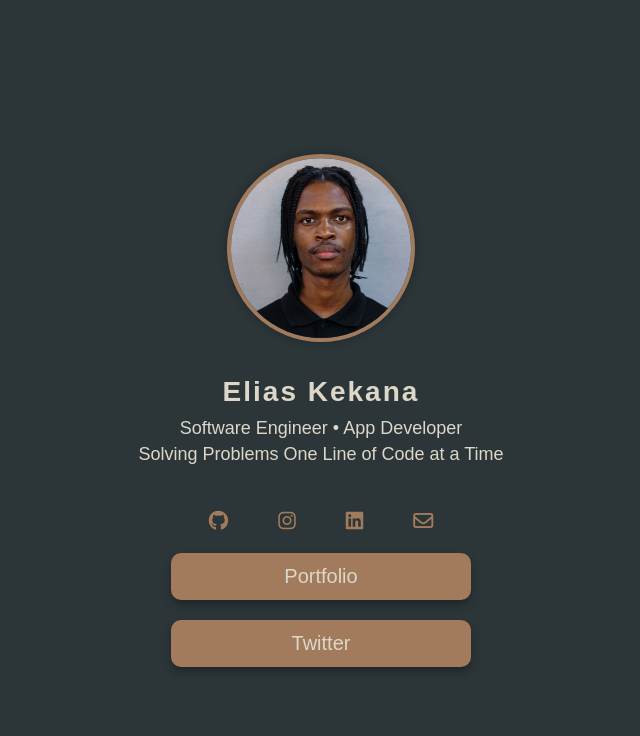
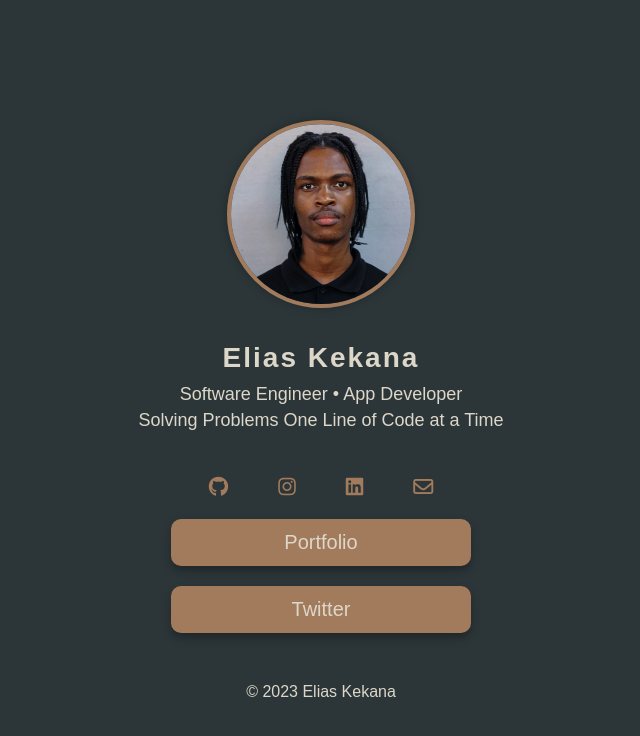
Before and after one commit to eliascreates/welcome, a plain HTML site: page index.html in a window 1280 px wide. Shown: the whole page, without its empty margins (319-959 px from the left). Drawn offline with Linux system fonts and the light colour scheme.

Commit message:
feat: add a footer

```diff
--- a/index.html
+++ b/index.html
@@ -9,6 +9,7 @@
       rel="stylesheet"
       href="https://cdnjs.cloudflare.com/ajax/libs/font-awesome/6.3.0/css/all.min.css"
     />
+    <script src="script.js"></script>
   </head>
   <body>
     <div class="container">
@@ -38,6 +39,9 @@
         <a href="https://eliascreates.github.io/" target="_blank">Portfolio</a>
         <a href="https://twitter.com/beetrootapp/" target="_blank">Twitter</a>
       </div>
+      <footer class="footer">
+        &copy; <span id="currentYear"></span> Elias Kekana
+      </footer>
     </div>
   </body>
 </html>
--- /dev/null
+++ b/script.js
@@ -0,0 +1,8 @@
+// Add an event listener for the DOMContentLoaded event
+document.addEventListener("DOMContentLoaded", function () {
+    // Get the current year
+    const currentYear = new Date().getFullYear();
+
+    // Update the currentYear span with the current year
+    document.getElementById("currentYear").textContent = currentYear;
+  });
--- a/styles.css
+++ b/styles.css
@@ -89,3 +89,7 @@ body {
   color: #3f4e4f;
   background-color: #8c6350;
 }
+
+.footer {
+  margin-top: 50px;
+}
```
Also changed, not shown: images/welcome_linktree_palette.png (added).
